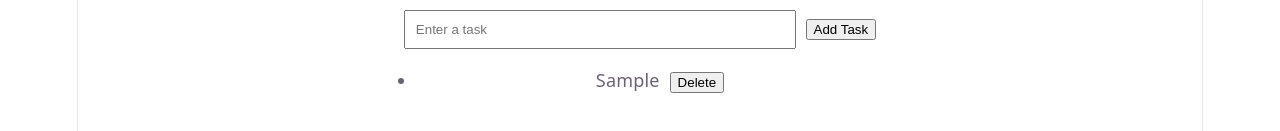
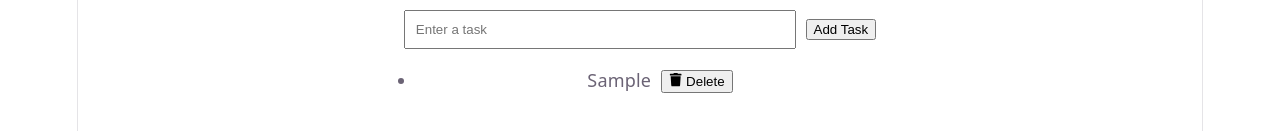
Before and after one commit to Lagnasha-Tripathy/task-manager-pro, a React app in the folder frontend/: page / in a window 1280 px wide. Both pictures are taken after typing "Sample" into the empty fields and a click on the button "Add Task". Shown: the part 385-516 px from the top of the page. Built offline with nearby package versions, Linux system fonts and the light colour scheme; the HTML template or start-up script is replaced by a standard one.

Commit message:
Added trash icon
Added trash icon

```diff
--- a/frontend/src/App.jsx
+++ b/frontend/src/App.jsx
@@ -1,3 +1,4 @@
+import { FaTrash } from "react-icons/fa";
 import { useState } from "react";
 
 function App() {
@@ -39,7 +40,7 @@ function App() {
               onClick={() => deleteTask(index)}
               style={{ marginLeft: "10px" }}
             >
-              Delete
+              <FaTrash /> Delete
             </button>
           </li>
         ))}
--- /dev/null
+++ b/package.json
@@ -0,0 +1,5 @@
+{
+  "dependencies": {
+    "react-icons": "^5.6.0"
+  }
+}
```
Also changed, not shown: 1 other file (tests, documents, lock files or other folders).
